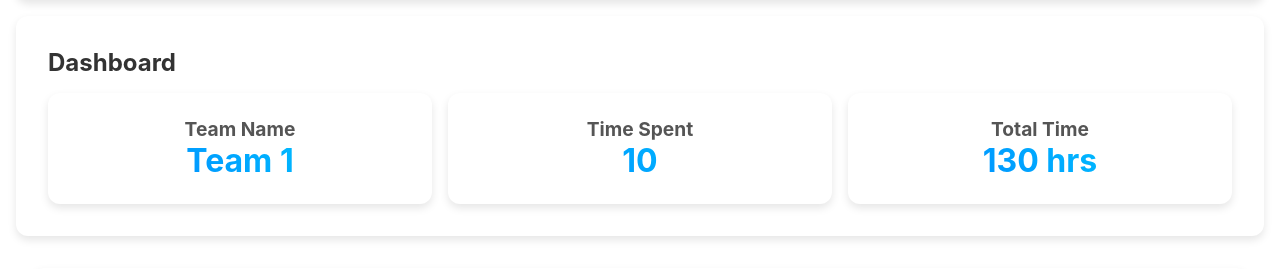
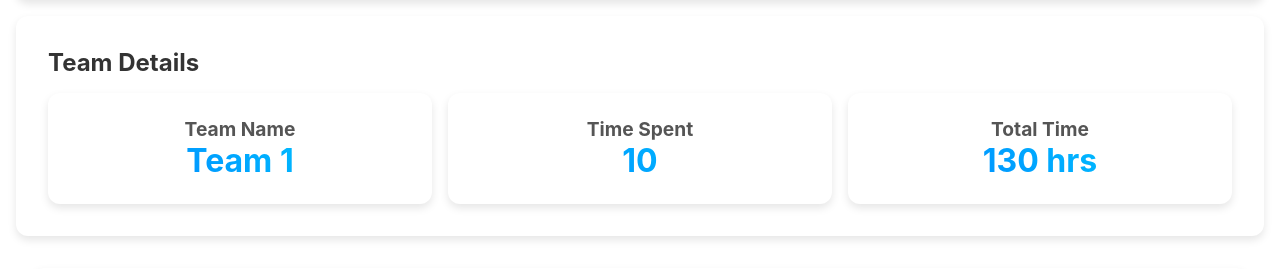
Before and after one commit to Kite-IPS/hackathon-time-tracker-system, a Flask app: template app/templates/teamDetails.html in a window 1280 px wide. Shown: the part 87-356 px from the top of the page. Run offline with Flask 3, Linux system fonts and the light colour scheme; the template is opened without the code that fills it, so the values that code supplies are empty; parts of the project's set-up code (start-up, migrations or seed data) failed here and were passed over.

Commit message:
updated header container

```diff
--- a/app/templates/teamDetails.html
+++ b/app/templates/teamDetails.html
@@ -30,7 +30,7 @@
     <div class="mainContainer">
       <div class="mainContent">
         <div class="mainContentHeader">
-          <div class="mainContentHeaderTitle">Dashboard</div>
+          <div class="mainContentHeaderTitle">Team Details</div>
         </div>
         <div class="mainContentBody">
           <div class="mainContentBodyCard">
```
